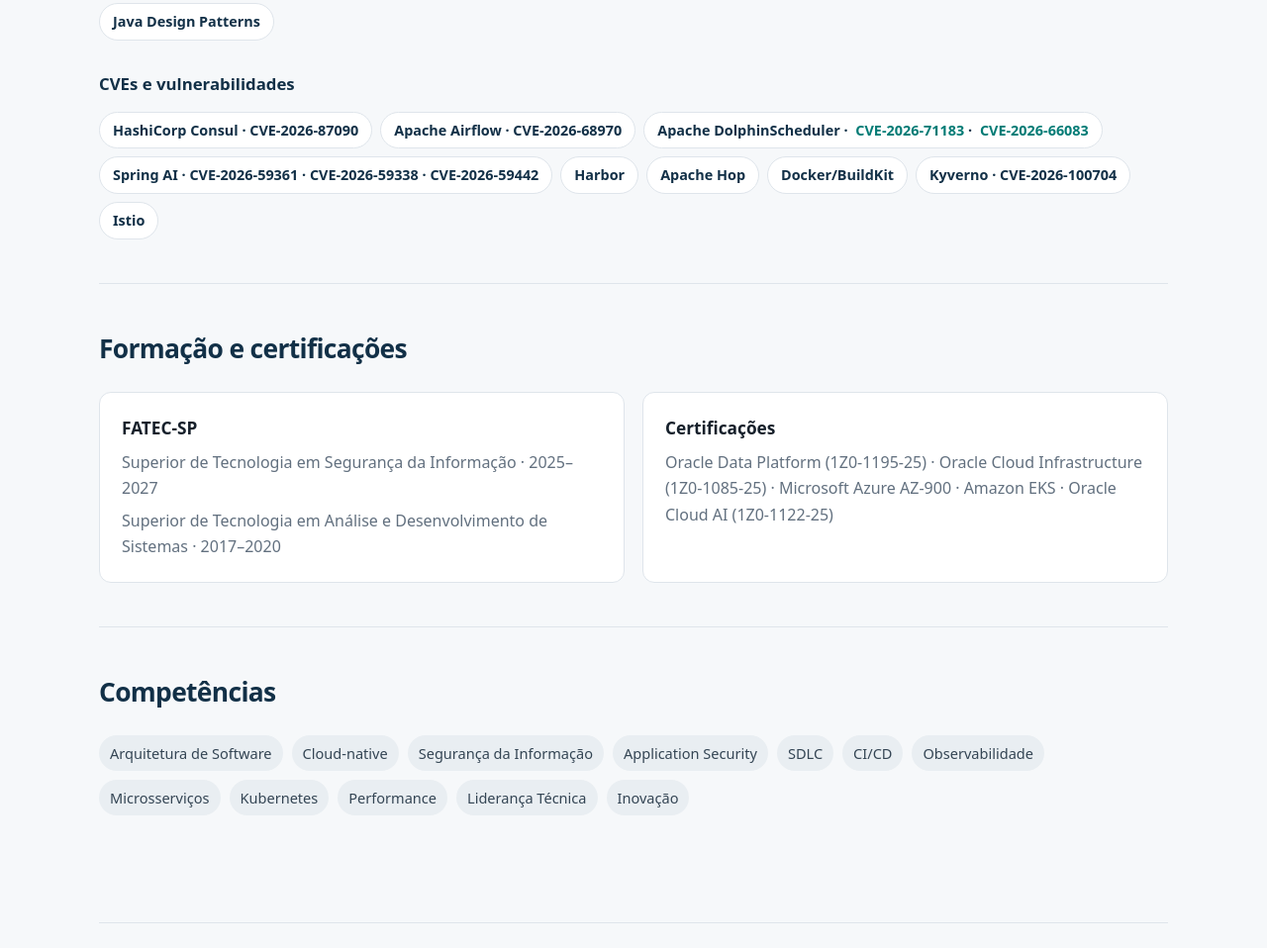
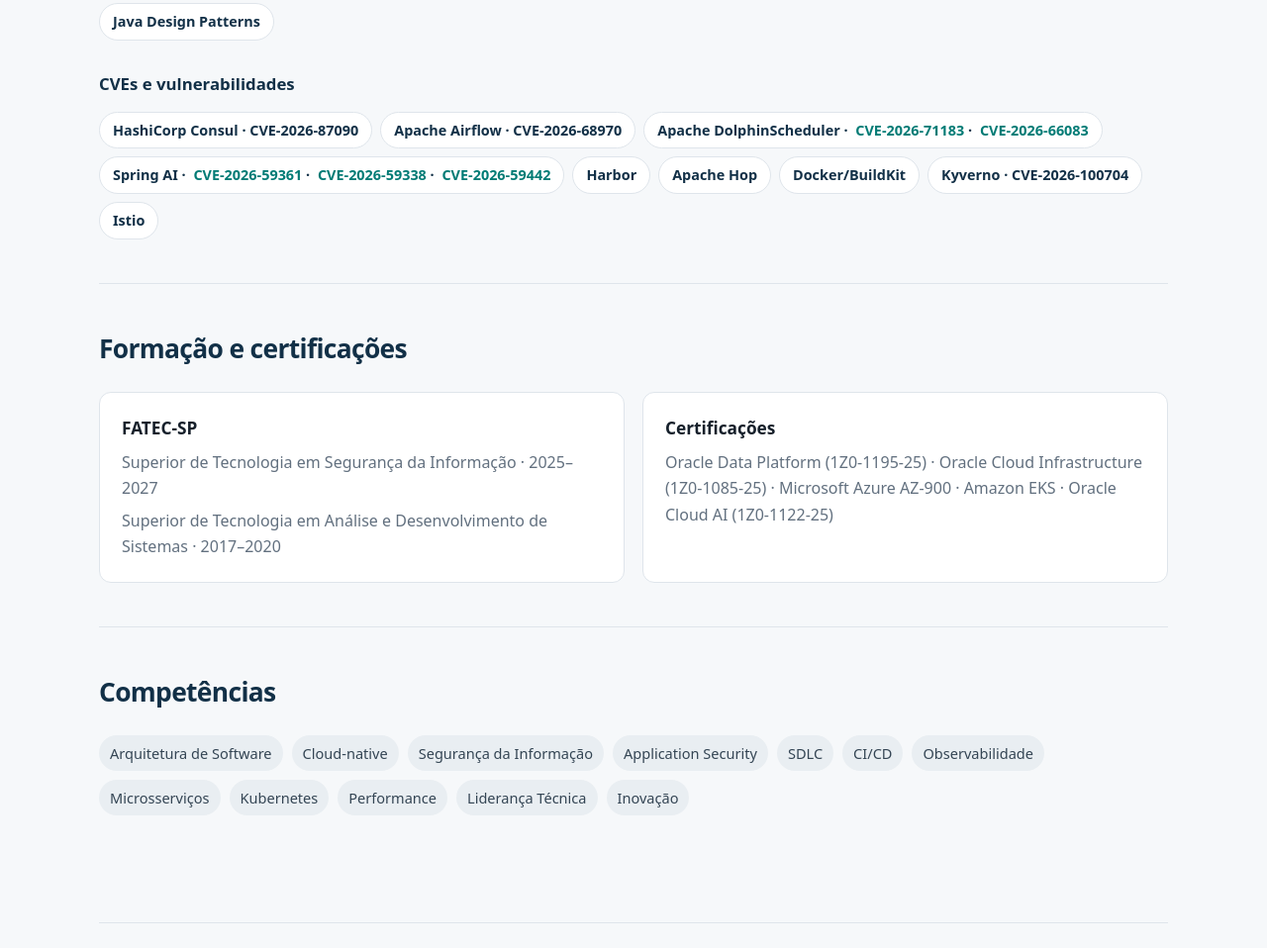
Before and after one commit to zanarellidev/zanarellidev.github.io, a plain HTML site: page index.html in a window 1280 px wide. Shown: the part 2221-3179 px from the top of the page at 99% size. Drawn offline with Linux system fonts and the light colour scheme.

Commit message:
docs: link published Spring AI CVEs

```diff
--- a/index.html
+++ b/index.html
@@ -133,7 +133,7 @@
           <a class="chip" href="https://discuss.hashicorp.com/t/hcsec-2026-34-consul-vulnerable-to-an-authorization-bypass-in-the-catalog-node-write-path/77736">HashiCorp Consul · CVE-2026-87090</a>
           <a class="chip" href="https://github.com/advisories/GHSA-f3c2-j7g8-vpp8">Apache Airflow · CVE-2026-68970</a>
           <span class="chip">Apache DolphinScheduler · <a href="https://www.cve.org/CVERecord?id=CVE-2026-71183">CVE-2026-71183</a> · <a href="https://www.cve.org/CVERecord?id=CVE-2026-66083">CVE-2026-66083</a></span>
-          <div class="chip">Spring AI · CVE-2026-59361 · CVE-2026-59338 · CVE-2026-59442</div>
+          <span class="chip">Spring AI · <a href="https://spring.io/security/cve-2026-59361">CVE-2026-59361</a> · <a href="https://spring.io/security/cve-2026-59338">CVE-2026-59338</a> · <a href="https://spring.io/security/cve-2026-59442">CVE-2026-59442</a></span>
           <div class="chip" title="Report aceito; divulgação pública pendente">Harbor</div>
           <div class="chip">Apache Hop</div>
           <div class="chip">Docker/BuildKit</div>
```
